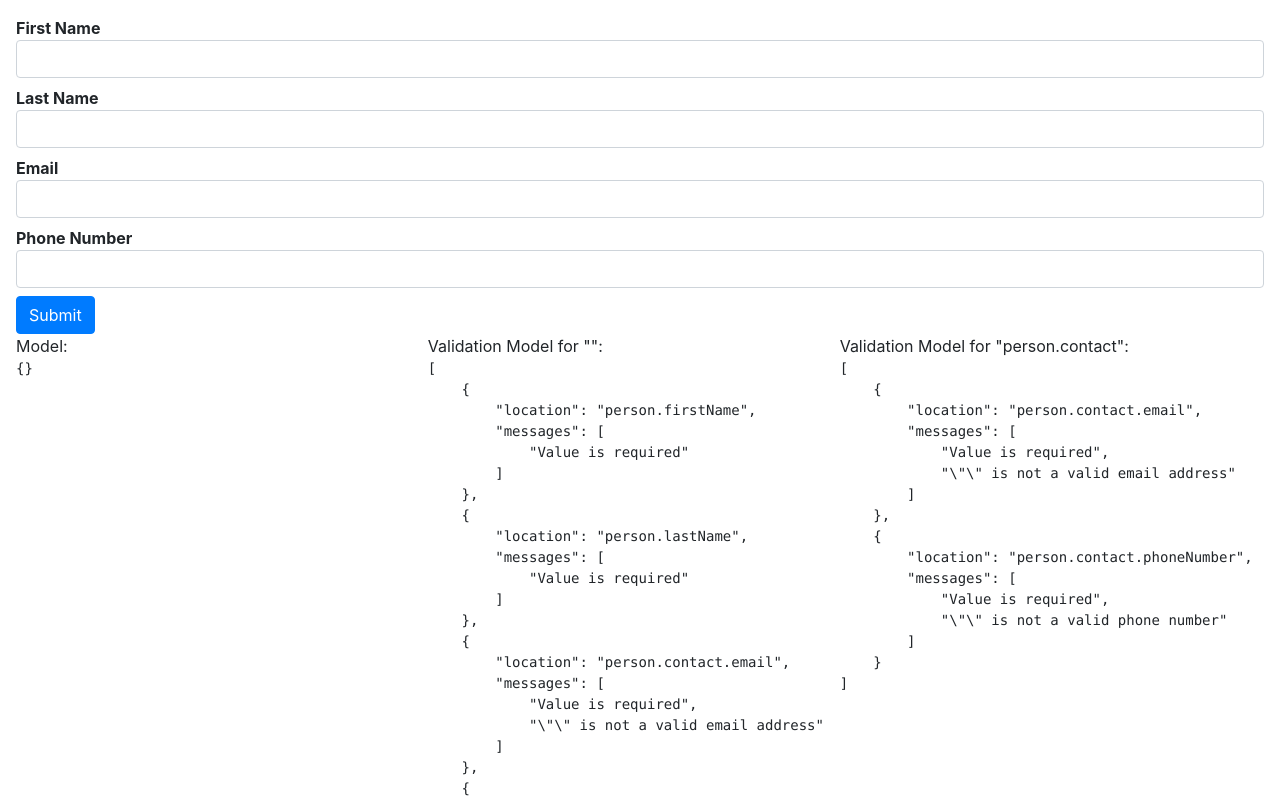
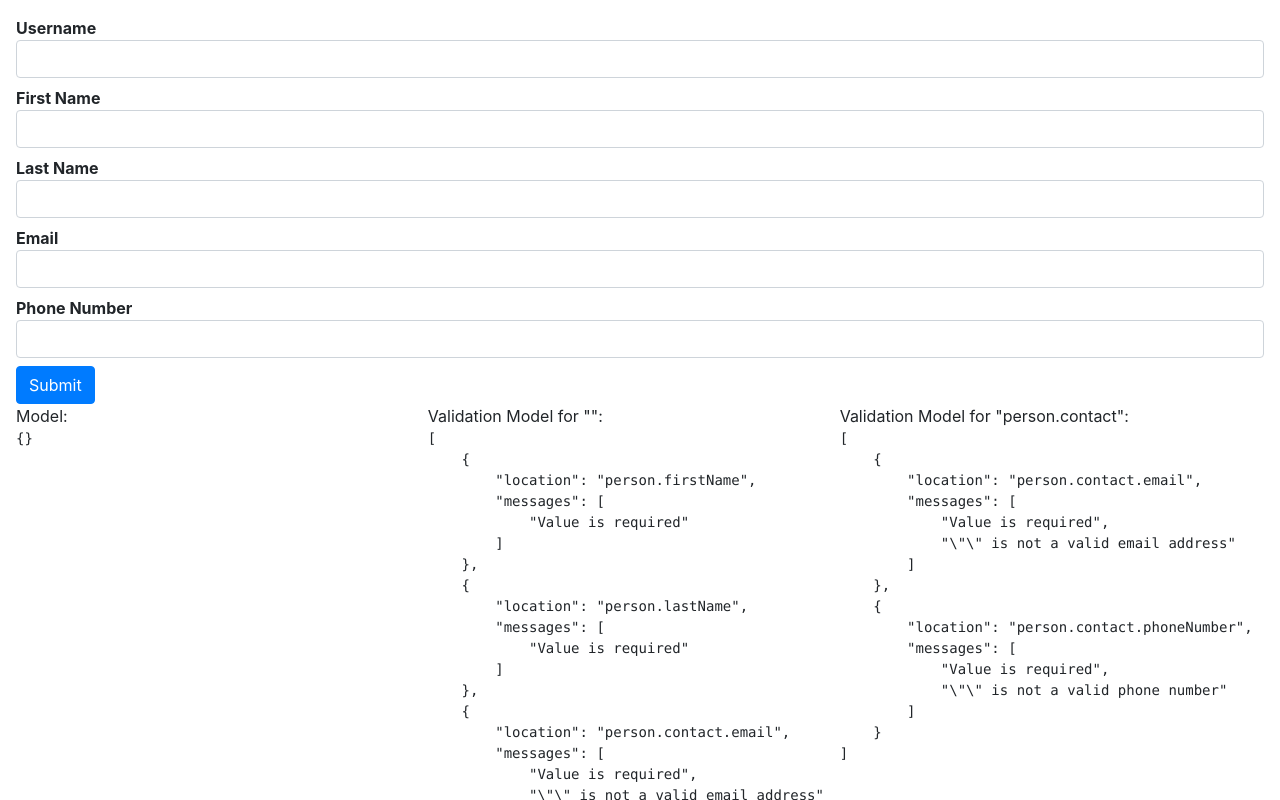
Before and after one commit to stewie1570/leaf-validator, a React (Create React App) app: page / in a window 1280 px wide. Shown: the top 800 px of the page. Built offline with nearby package versions, Linux system fonts and the light colour scheme.

Commit message:
Issue #11: Async validation results are only merged into validation model when results are for the most recent target value.

```diff
--- a/src/App.tsx
+++ b/src/App.tsx
@@ -6,7 +6,14 @@ import { TextInput } from './TextInput';
 const isRequired = (value: string) => (!value || value.trim() === "") && ["Value is required"];
 const isValidEmailAddress = (value: string) => !/^\w+([.-]?\w+)*@\w+([.-]?\w+)*(\.\w{2,3})+$/.test(value) && [`"${value || ""}" is not a valid email address`];
 const isValidPhoneNumber = (value: string) => !/^\(?([0-9]{3})\)?[-. ]?([0-9]{3})[-. ]?([0-9]{4})$/.test(value) && [`"${value || ""}" is not a valid phone number`];
+const doesNotExistYet = (value: string) => new Promise(resolve => setTimeout(() => resolve([`"${value}" already exists.`]), Math.random() * 2000))
+    .then(result => {
+        console.log(`validated "${value}"`);
+        return result;
+    });
+
 const form = [
+    { name: "Username", location: "username", validators: [doesNotExistYet] },
     { name: "First Name", location: "person.firstName", validators: [isRequired] },
     { name: "Last Name", location: "person.lastName", validators: [isRequired] },
     { name: "Email", location: "person.contact.email", validators: [isRequired, isValidEmailAddress] },
--- a/src/lib/Leaf.tsx
+++ b/src/lib/Leaf.tsx
@@ -19,6 +19,12 @@ type FilteredObjectOptions<T> = {
     keyFilter: (key: string) => boolean,
     mapper: (key: string, value: any) => T
 }
+
+type Instance<Target> = {
+    validationModel?: ValidationModel
+    validators?: Array<Validator<Target>>
+    validationTarget?: Target
+};
 
 function filteredObjectToArray<T>(obj: any, options: FilteredObjectOptions<T>): Array<T> {
     return Object
@@ -53,7 +59,7 @@ export function Leaf<Model, Target>(props: {
 }) {
     const [hasBlurred, setHasBlurred] = useState(false);
     const { children, location, model, validationModel, validators, onChange, showErrors } = props;
-    const instance = useRef({ validationModel, validators })
+    const instance = useRef<Instance<Target>>({ validationModel, validators });
     const targetValue = get<Target>(location).from(model);
 
     useEffect(() => {
@@ -63,13 +69,15 @@ export function Leaf<Model, Target>(props: {
                 const validationResults = (await Promise.all(validators.map(validator => validator(targetValue))))
                     .filter(value => value)
                     .flat();
-                validationModel.set((origValidationModel: any) => ({
+
+                targetValue === instance.current.validationTarget && validationModel.set((origValidationModel: any) => ({
                     ...origValidationModel,
                     [location]: validationResults
                 }));
             }
         };
 
+        instance.current.validationTarget = targetValue;
         runValidation();
     }, [targetValue, location]);
 
```
Also changed, not shown: 1 other file (tests, documents, lock files or other folders).
